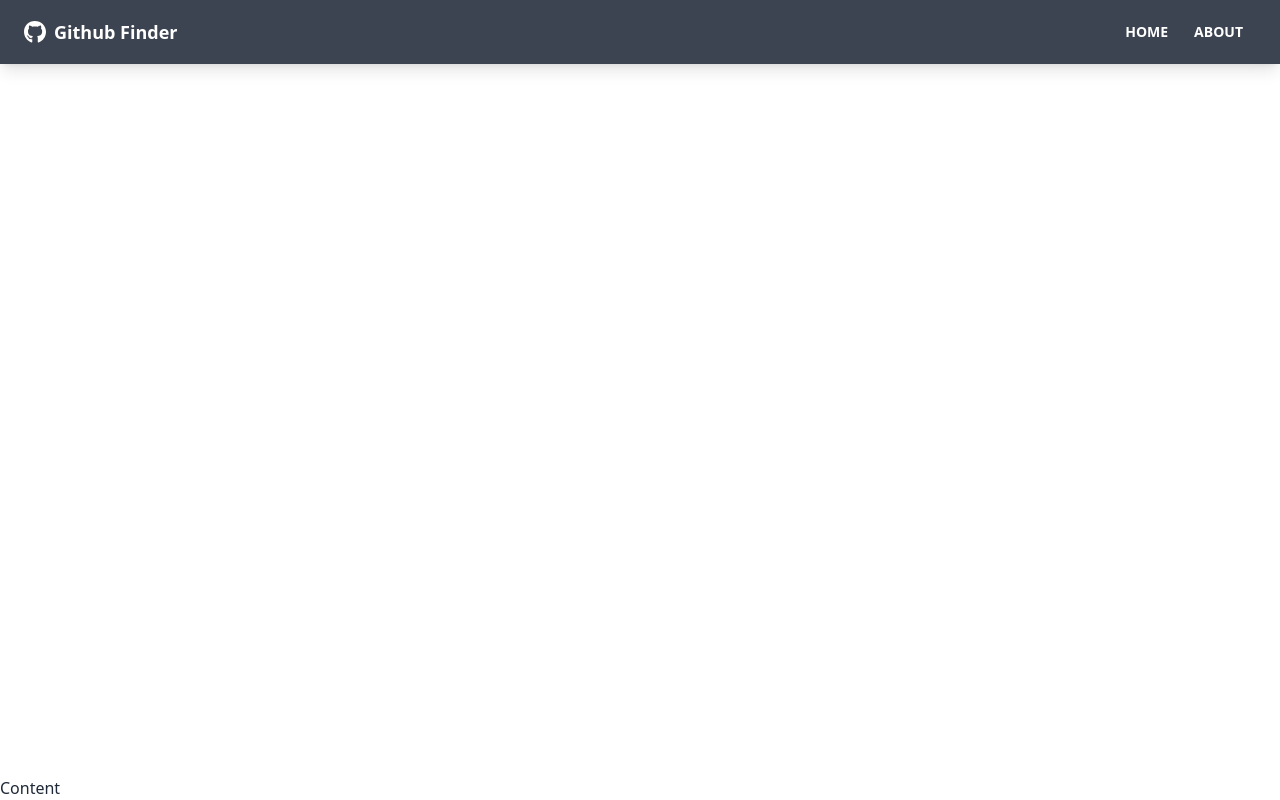
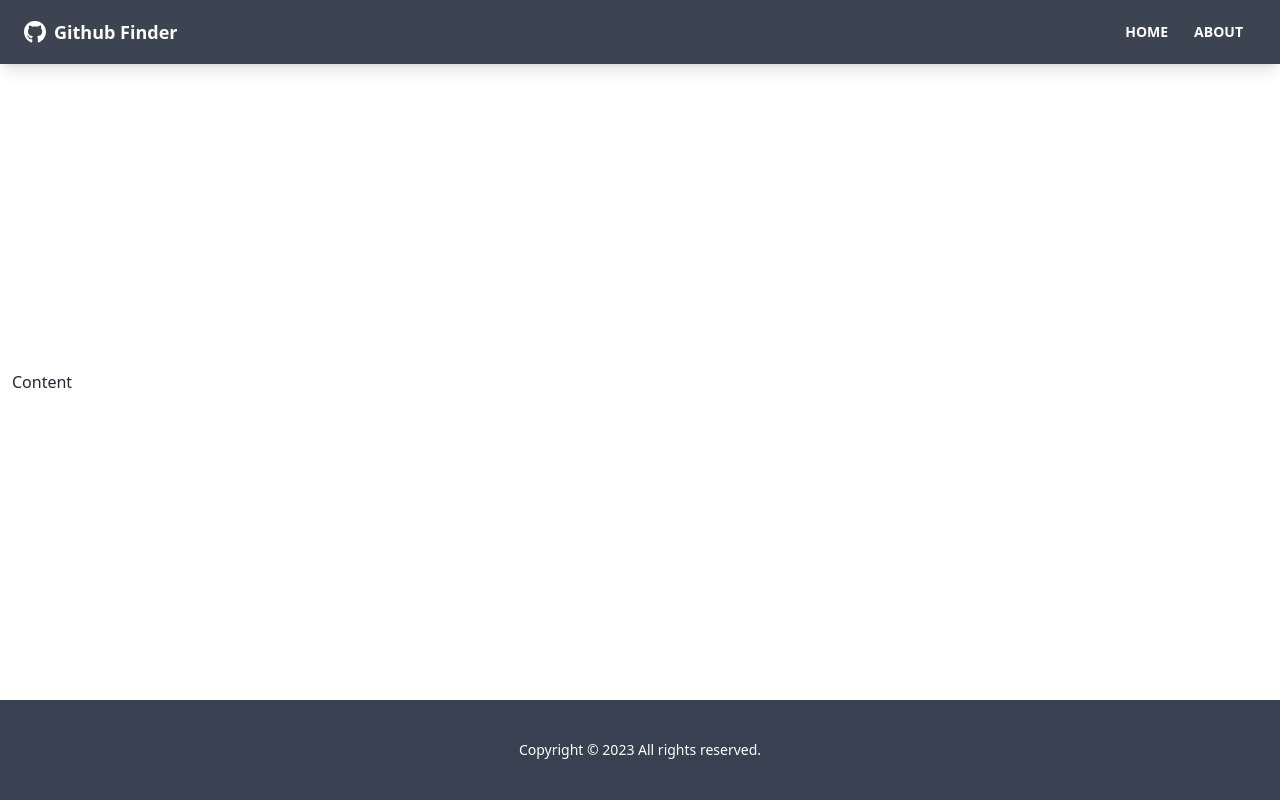
Before and after one commit to Saurabh5087/github_finder, a React (Create React App) app: page / in a window 1280 px wide. Built offline with nearby package versions, Linux system fonts and the light colour scheme.

Commit message:
Creating Footer Component

```diff
--- a/src/App.js
+++ b/src/App.js
@@ -1,13 +1,15 @@
 import {BrowserRouter as Router, Route} from 'react-router-dom'
 import Navbar from './components/layout/Navbar';
+import Footer from './components/layout/Footer';
+
 
 function App() {
   return (
     <Router>
       <div className="flex flex-col justify-between h-screen">
         <Navbar />
-
-        <main>Content</main>
+        <main className='container mx-auto px-3 pb-12'>Content</main>
+        <Footer />
       </div>
     </Router>
   );
--- /dev/null
+++ b/src/components/layout/Footer.jsx
@@ -0,0 +1,13 @@
+function Footer() {
+  const footerYear = new Date().getFullYear()
+
+  return (
+    <footer className="footer p-10 bg-gray-700 text-primary-content footer-center" >
+      <div>
+        <p>Copyright &copy; {footerYear} All rights reserved. </p>
+      </div>
+    </footer>
+  )
+}
+
+export default Footer
```
